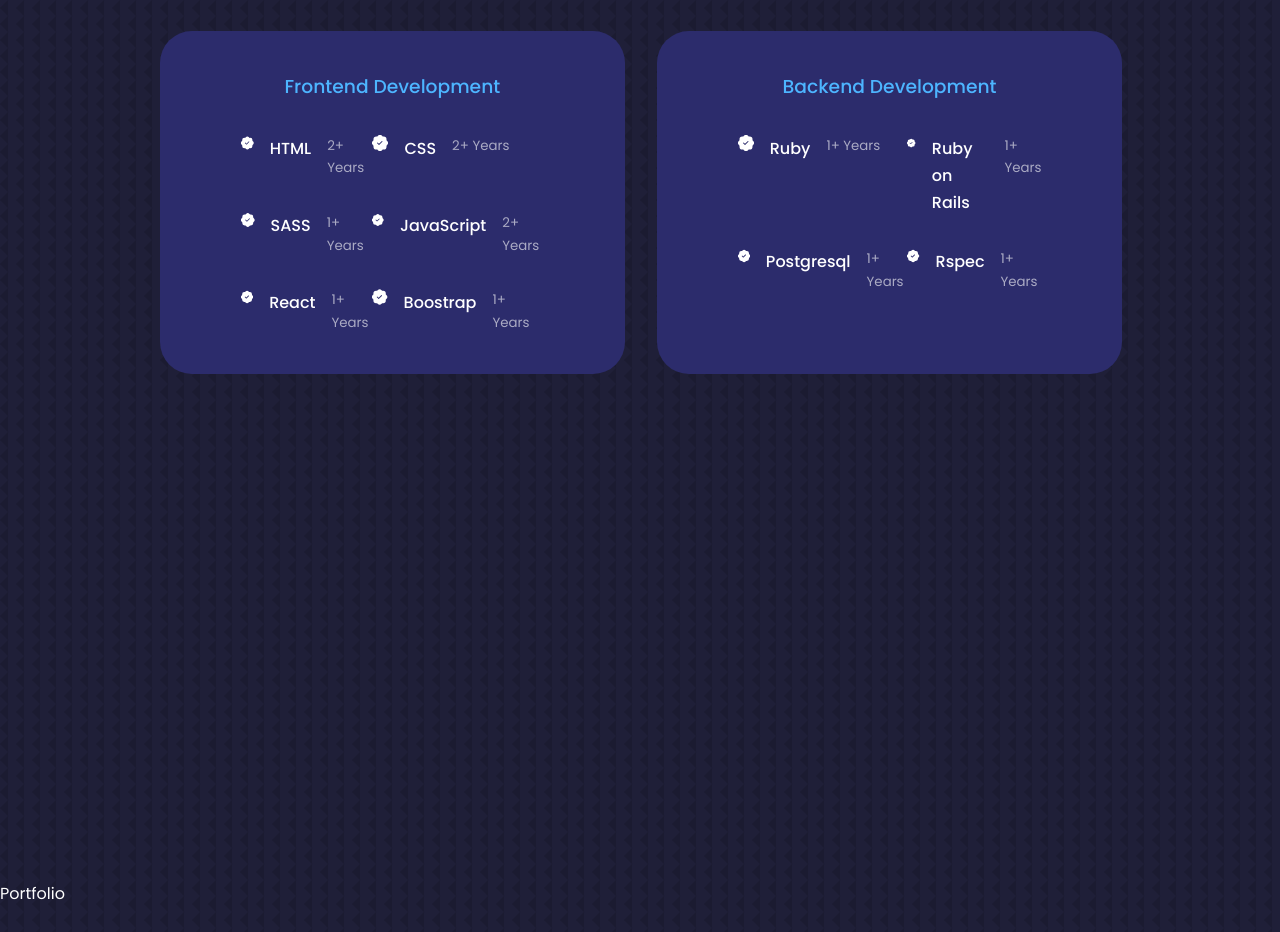
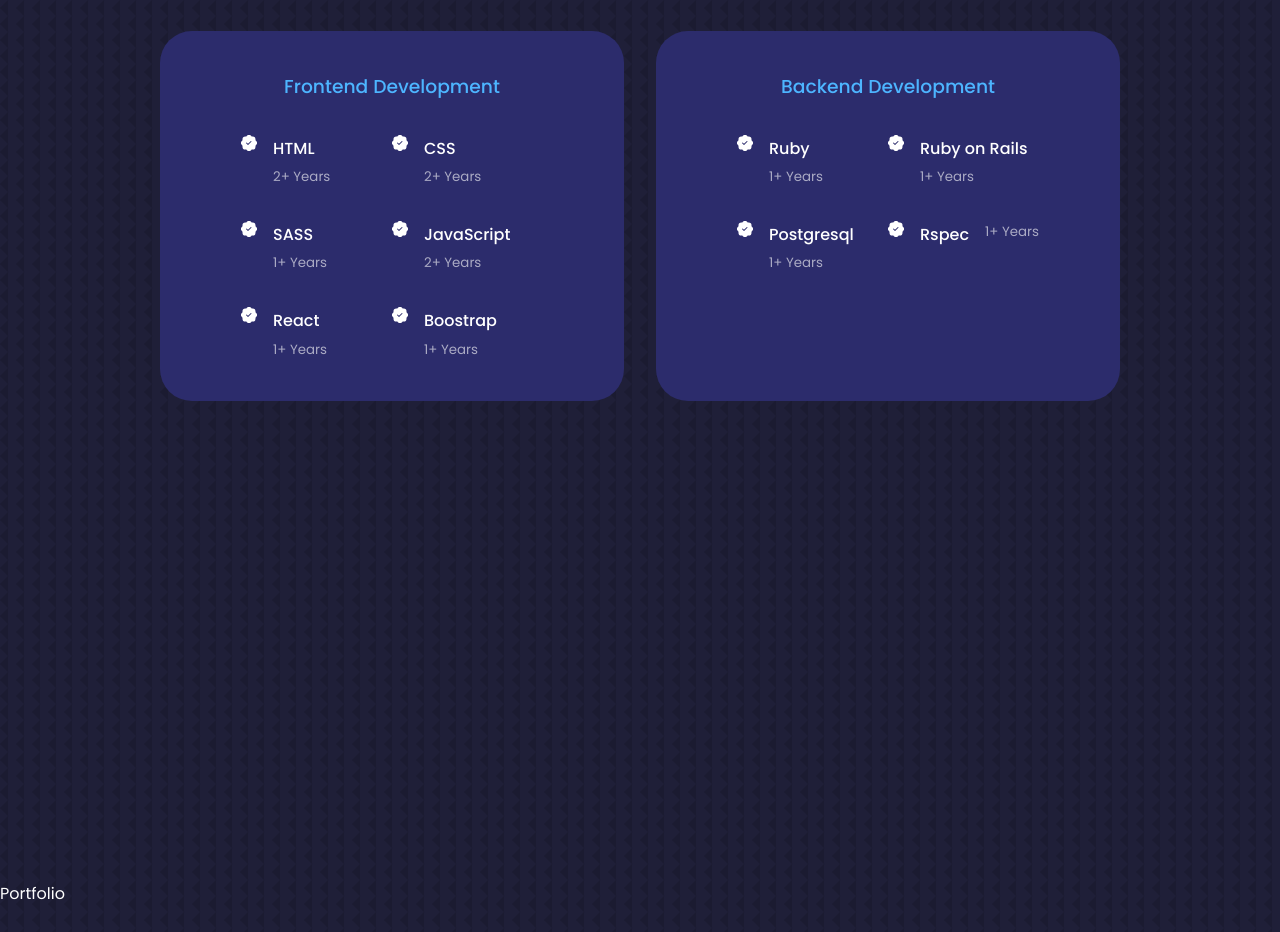
Before and after one commit to Nicolaswg/personal-portfolio, a React (Create React App) app: page / in a window 1280 px wide. Shown: the part 2000-2932 px from the top of the page. Built offline with nearby package versions, Linux system fonts and the light colour scheme.

Commit message:
Implementnew experiences component feature

```diff
--- a/src/components/experience/Experience.jsx
+++ b/src/components/experience/Experience.jsx
@@ -12,33 +12,45 @@ const Experience = () => (
         <div className="experience-content">
           <article className="experience-details">
             <BsPatchCheckFill />
+            <div>
               <h4>HTML</h4>
               <small className="text-light">2+ Years</small>
+            </div>
           </article>
           <article className="experience-details">
             <BsPatchCheckFill />
+            <div>
               <h4>CSS</h4>
               <small className="text-light">2+ Years</small>
+            </div>
           </article>
           <article className="experience-details">
             <BsPatchCheckFill />
+            <div>
               <h4>SASS</h4>
               <small className="text-light">1+ Years</small>
+            </div>
           </article>
           <article className="experience-details">
             <BsPatchCheckFill />
+            <div>
               <h4>JavaScript</h4>
               <small className="text-light">2+ Years</small>
+            </div>
           </article>
           <article className="experience-details">
             <BsPatchCheckFill />
+            <div>
               <h4>React</h4>
               <small className="text-light">1+ Years</small>
+            </div>
           </article>
           <article className="experience-details">
             <BsPatchCheckFill />
+            <div>
               <h4>Boostrap</h4>
               <small className="text-light">1+ Years</small>
+            </div>
           </article>
         </div>
       </div>
@@ -47,18 +59,24 @@ const Experience = () => (
         <div className="experience-content">
           <article className="experience-details">
             <BsPatchCheckFill />
+            <div>
               <h4>Ruby</h4>
               <small className="text-light">1+ Years</small>
+            </div>
           </article>
           <article className="experience-details">
             <BsPatchCheckFill />
+            <div>
               <h4>Ruby on Rails</h4>
               <small className="text-light">1+ Years</small>
+            </div>
           </article>
           <article className="experience-details">
             <BsPatchCheckFill />
+            <div>
               <h4>Postgresql</h4>
               <small className="text-light">1+ Years</small>
+            </div>
           </article>
           <article className="experience-details">
             <BsPatchCheckFill />
```
Lines whose indentation alone changed are shown as unchanged.
